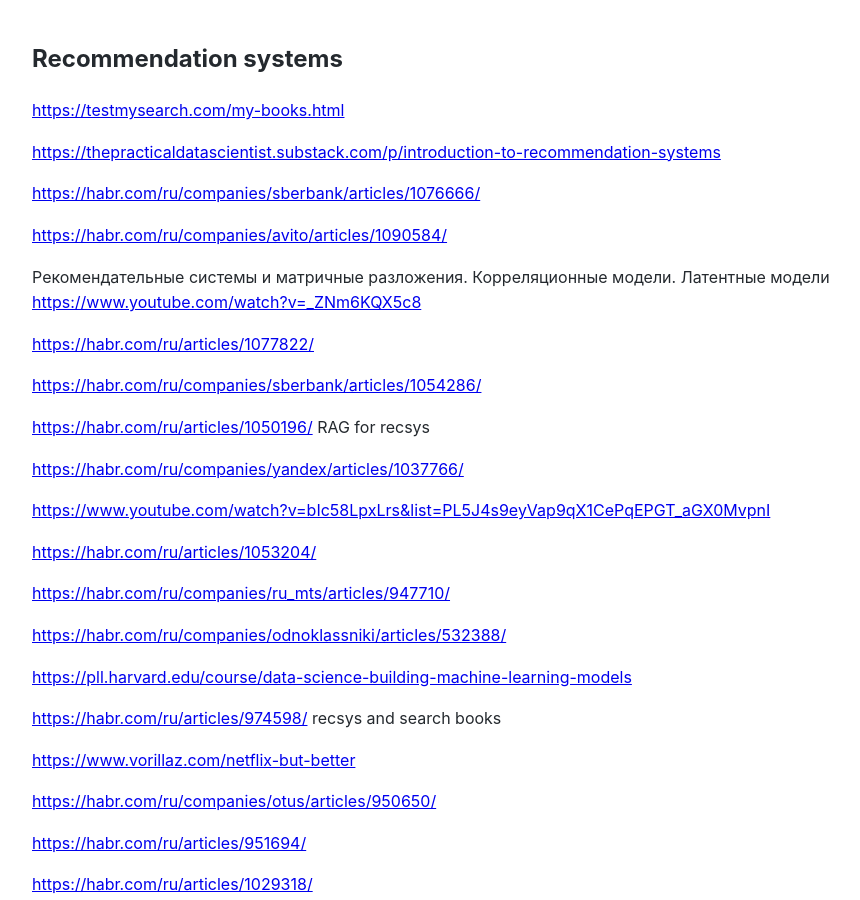
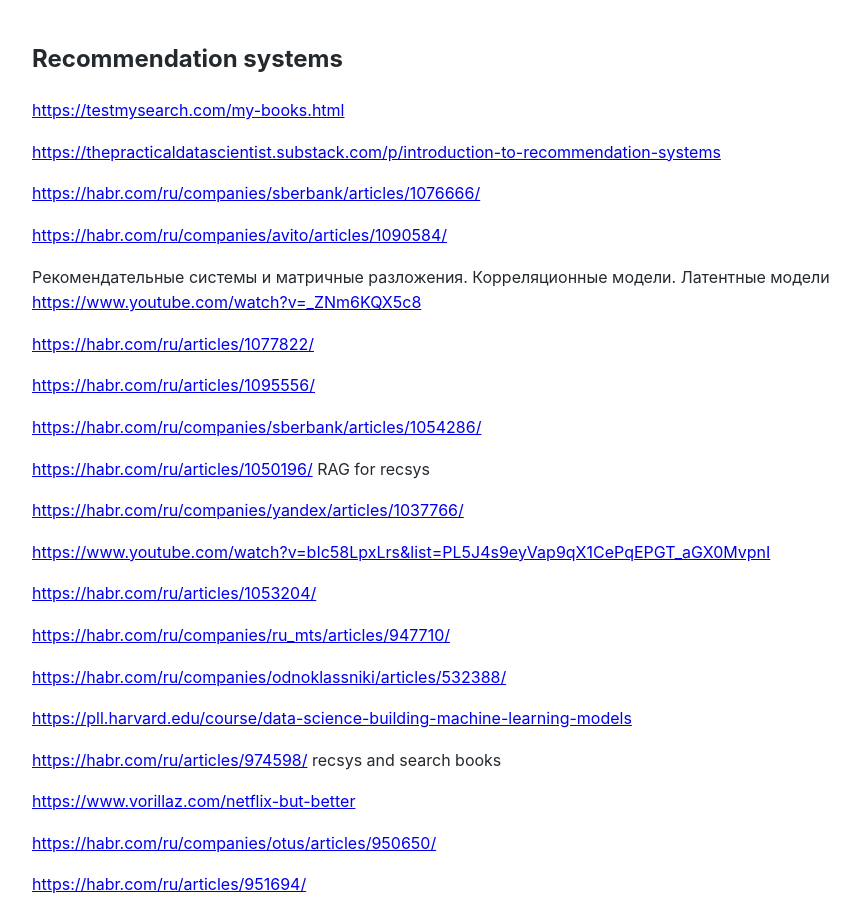
Before and after one commit to Michael-Lubinsky/michael-lubinsky.github.com, a Jekyll site: the page built from ml/recsys.md, in a window 1280 px wide and 900 px high. Shown: the whole window, without its empty margins (158-1018 px from the left). Built offline with Jekyll 4.4.1, drawn with Linux system fonts in a browser that asks for light colours; our own code applies the rules of GitHub Pages for plain Markdown files.

Commit message:
Update recsys.md

```diff
--- a/ml/recsys.md
+++ b/ml/recsys.md
@@ -12,6 +12,8 @@
 <https://www.youtube.com/watch?v=_ZNm6KQX5c8>
 
 <https://habr.com/ru/articles/1077822/>
+
+<https://habr.com/ru/articles/1095556/>
 
 <https://habr.com/ru/companies/sberbank/articles/1054286/>
 
```
